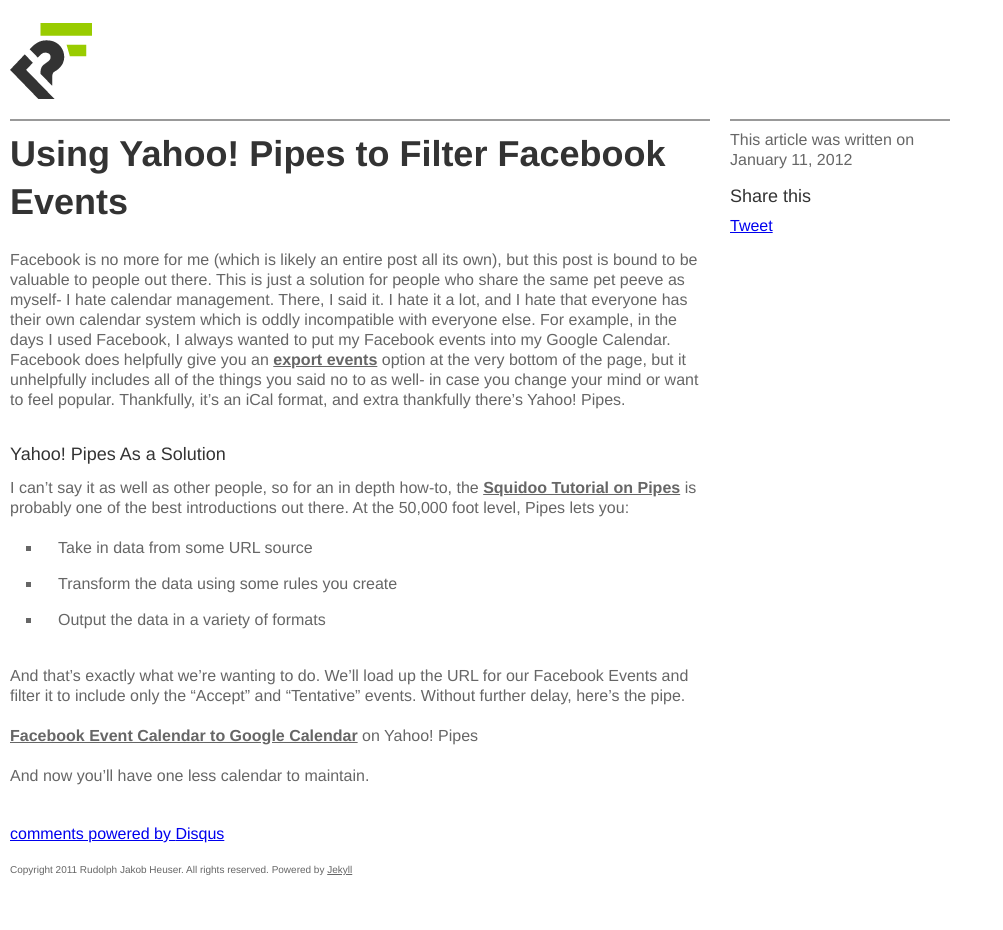
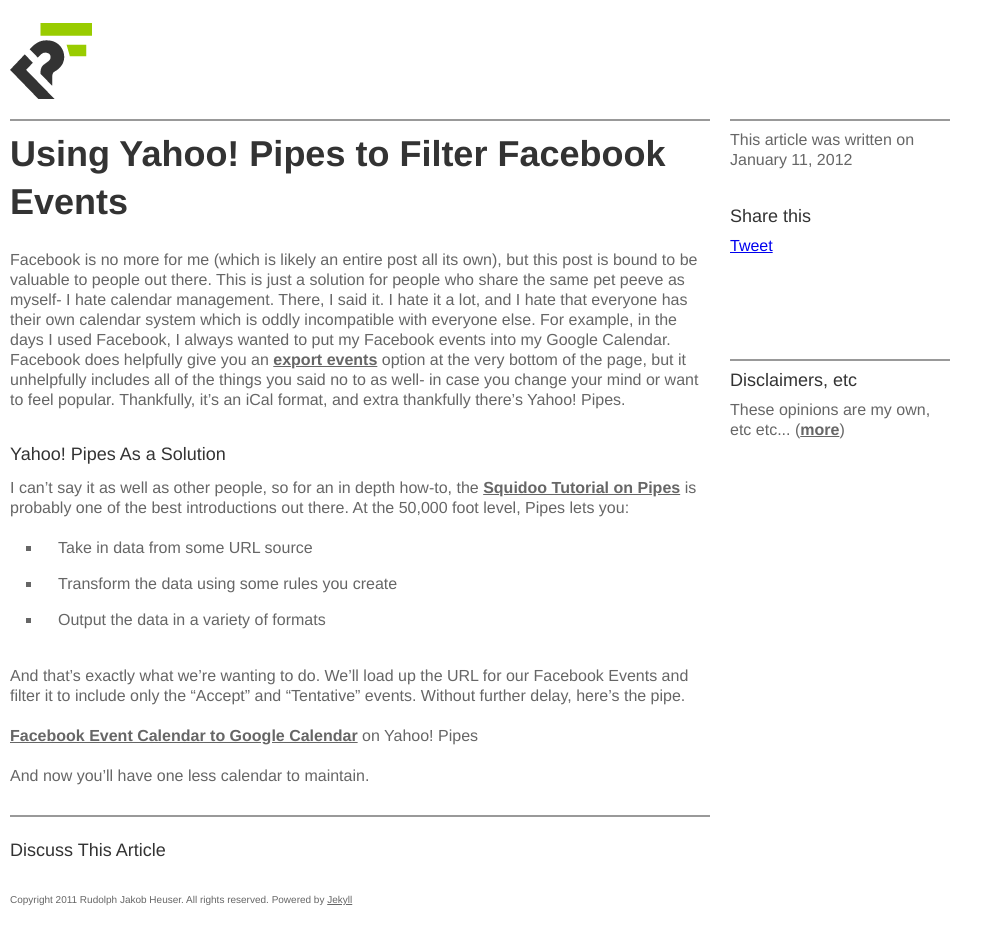
Before and after one commit to Jakobo/jakobo.github.com, a Jekyll site: the page built from _posts/2012-01-11-yahoo_pipes_for_facebook_events.md, in a window 1280 px wide. Shown: the whole page, without its empty margins (0-1003 px from the left). Built offline with Jekyll 4.4.1, drawn with Linux system fonts in a browser that asks for light colours; comment, search, counter and statistics services are not loaded; before the commit the page ends 900 px from its top, so only the background shows below that.

Commit message:
disclaimer, launching take home coding, etc

```diff
--- a/_layouts/post.html
+++ b/_layouts/post.html
@@ -26,15 +26,23 @@
 <section class="supporting blog-meta">
   <p>This article was written on {{page.date | date: "%B %d, %Y" }}</p>
 
+  {% unless page.noShare %}
   <h3>Share this</h3>
   <ul>
     <li><script type="IN/Share" data-counter="right" data-showZero="true"></script></li>
     <li><a href="https://twitter.com/share" class="twitter-share-button" data-count="horizontal" data-via="jakobo">Tweet</a></li>
     <li><div class="g-plusone" data-size="medium"></div></li>
   </ul>
+  {% endunless %}
+</section>
+<section class="supporting blog-meta">
+  <h3>Disclaimers, etc</h3>
+  <p>These opinions are my own, etc etc... (<a href="/disclaimer">more</a>)</p>
 </section>
 
-{% if page.discussOn %}
+{% if page.noComments %}
+  <!-- I would normally put comments here... wait, why are you reading this? -->
+{% else if page.discussOn %}
 <section class="primary blog">
   <h2>Discuss This Article</h2>
   {% if page.discussOn == "LinkedIn" %}
@@ -68,6 +76,7 @@
 {% endif %}
 
 <!-- Social Media Plugins -->
+{% if !page.noShare %}
 <script src="http://platform.linkedin.com/in.js" type="text/javascript"></script>
 <script type="text/javascript">
   (function() {
@@ -77,3 +86,4 @@
   })();
 </script>
 <script type="text/javascript" src="//platform.twitter.com/widgets.js"></script>
+{% endif %}
--- a/css/main.less
+++ b/css/main.less
@@ -472,6 +472,19 @@
     }
   }
 
+  &.blog-meta {
+    p {
+      .paragraph;
+      a {
+        .link;
+      }
+      img {
+        display: block;
+        margin: 0 auto;
+      }
+    }
+  }
+
   /* comments sections */
   &.blog .discuss {
     &.linkedin {
```
Also changed, not shown: _layouts/singlepage.html (added, +13 -0 lines), _posts/2014-05-27-take_home_coding.md (renamed from _posts/draft-take_home_coding.md, +1 -2 lines), disclaimer.md (added, +25 -0 lines).
